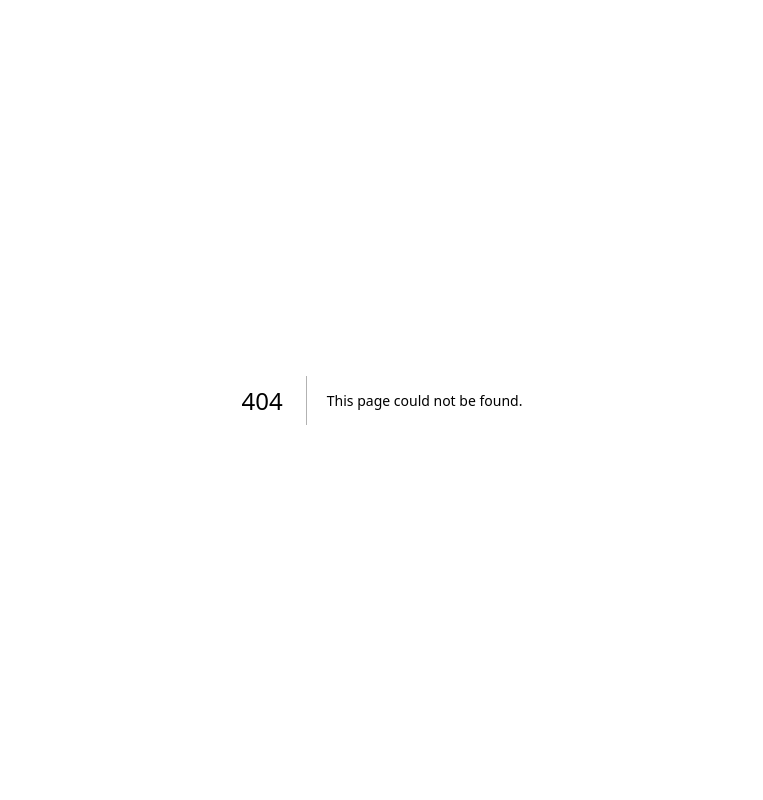
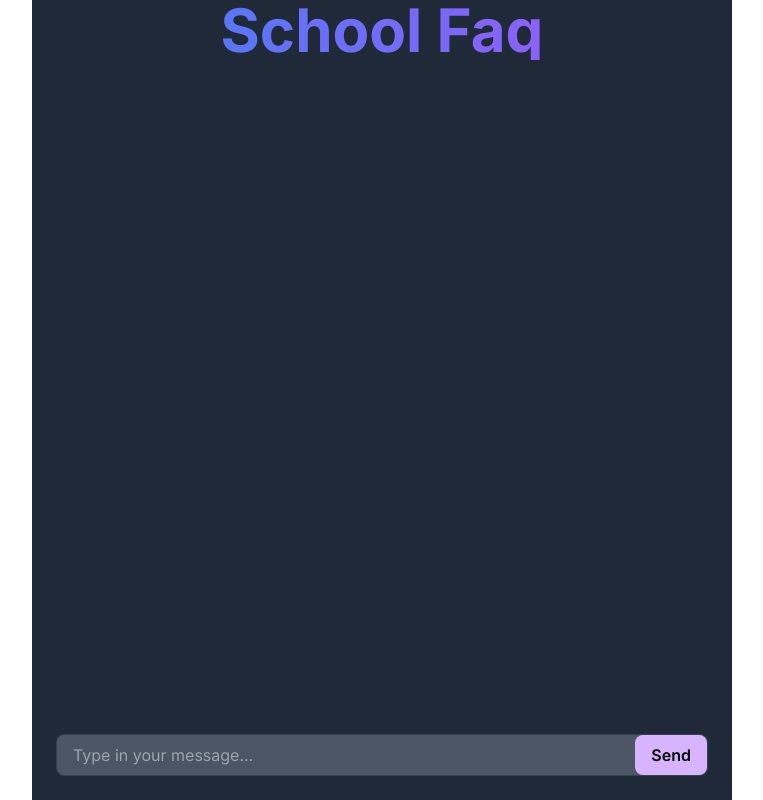
Before and after one commit to ShaneChen0219/SchoolFAQ, a Next.js app in the folder frontend/schoolfaq/: page /chatBot in a window 1280 px wide. Before the commit this address had no page. Shown: the whole page, without its empty margins (258-1021 px from the left). Built offline with nearby package versions, Linux system fonts and the light colour scheme.

Commit message:
UserLogin

```diff
--- a/frontend/schoolfaq/package.json
+++ b/frontend/schoolfaq/package.json
@@ -10,6 +10,8 @@
   },
   "dependencies": {
     "axios": "^1.7.7",
+    "bcryptjs": "^2.4.3",
+    "mongodb": "^6.9.0",
     "next": "14.2.6",
     "react": "^18",
     "react-dom": "^18"
--- /dev/null
+++ b/frontend/schoolfaq/src/app/chatBot/page.js
@@ -0,0 +1,95 @@
+"use client";
+import Image from "next/image";
+import Head from "next/head";
+import { useState, useEffect, useRef } from "react";
+import axios from "axios";
+import TypingAnimation from "../component/typingAnimation";
+
+export default function ChatBot(){
+    //()initial type input will be a string, chatlog is an array of strings and boolean for isloading
+    // [0] => the state value [1]=> function to set state value
+    const [inputValue, setInputValue] = useState('')
+    const [chatlog, setChatlog] = useState([])
+    const [isloading, setIsLoading] = useState(false)
+
+    //mutable object which persists throughout the component's lifecycle
+    const chatEndRef = useRef(null);
+
+    const handleSubmit = (event) => {
+        event.preventDefault()
+        setChatlog((prevChatLog) => [...prevChatLog, { type: 'user', message: inputValue }])
+        sendMessage(inputValue)
+        setInputValue('')
+    }
+
+    const sendMessage = (message) => {
+        const url = "http://localhost:5050/chat"
+        const header = {}
+        header["Content-Type"] = "application/json"
+        const body = {
+            "message": message
+        }
+
+        setIsLoading(true)
+        axios.post(url, body, { headers: header }).then((response) => {
+            if (response.status === 200) {
+                console.log(response.data.response)
+            }
+            setChatlog((prevChatLog) => [...prevChatLog, { type: response.data.bot, message: response.data.response }])
+            setIsLoading(false)
+        }).catch((error) => {
+            setIsLoading(false)
+            console.log(error)
+        })
+    }
+
+    //useEffect runs whenever the chatlog changes to keep on track on the last message
+    useEffect(() => {
+        if (chatEndRef.current) {
+            chatEndRef.current.scrollIntoView({ behavior: "smooth" });
+        }
+    }, [chatlog]);
+
+    return (
+        <div className="container mx-auto max-w-[700px]">
+            <div className="flex flex-col h-screen bg-gray-800">
+                <h1 className="bg-gradient-to-r from-blue-500 to-purple-500 text-transparent bg-clip-text text-center font-bold text-6xl">
+                    School Faq
+                </h1>
+                <div className="flex-grow p-6 overflow-y-auto">
+                    <div className="flex flex-col space-y-4">
+                        {
+                            chatlog.map((message, index) => (
+                                <div key={index} className={`flex ${message.type === 'user' ? 'justify-end' : 'justify-start'}`}>
+                                    <div className={`${message.type === 'user' ? 'bg-purple-500' : 'bg-blue-500'}
+                    rounded-lg p-4 text-white max-w-sm` }>
+                                        {message.message}
+                                    </div>
+
+                                </div>
+                            ))
+                        }
+                        {
+                            isloading &&
+                            <div key={chatlog.length} className="flex justify-start">
+                                <div className="bg-gray-800 rounded-lg p-4 text-white max-w-sm">
+                                    <TypingAnimation />
+                                </div>
+                            </div>
+                        }
+                        <div ref={chatEndRef} />
+                    </div>
+                </div>
+                <form onSubmit={handleSubmit} className="flex-none p-6">
+                    <div className="flex rounded-lg border border-gray-700 bg-gray-600">
+                        <input type="text" className="flex-grow px-4 py-2 bg-transparent text-white focus:outline-none"
+                            placeholder="Type in your message..."
+                            value={inputValue}
+                            onChange={(e) => setInputValue(e.target.value)} />
+                        <button type="submit" className="bg-purple-300 rounded-lg px-4 py-2 font-semibold focus:outline-none hover:bg-purple-800 transition-colors duration-300">Send</button>
+                    </div>
+                </form>
+            </div>
+        </div>
+    );
+}
--- a/frontend/schoolfaq/src/app/layout.js
+++ b/frontend/schoolfaq/src/app/layout.js
@@ -1,6 +1,7 @@
 import { Inter } from "next/font/google";
 import "./globals.css";
 
+//Fonts from google
 const inter = Inter({ subsets: ["latin"] });
 
 export const metadata = {
--- /dev/null
+++ b/frontend/schoolfaq/src/app/test/page.js
@@ -0,0 +1,3 @@
+export default function Test() {
+    return <p>Test page</p>;
+}
```
Also changed, not shown: 2 other files (tests, documents, lock files or other folders).
